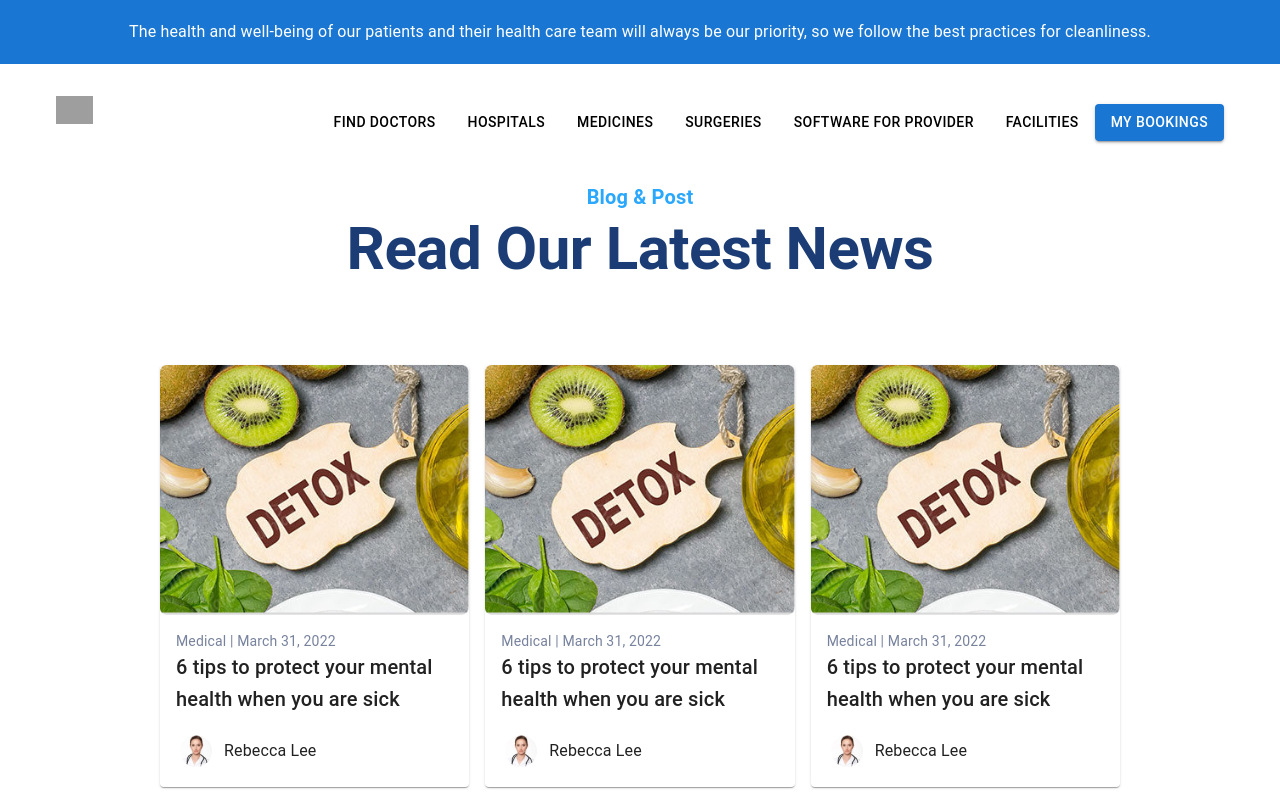
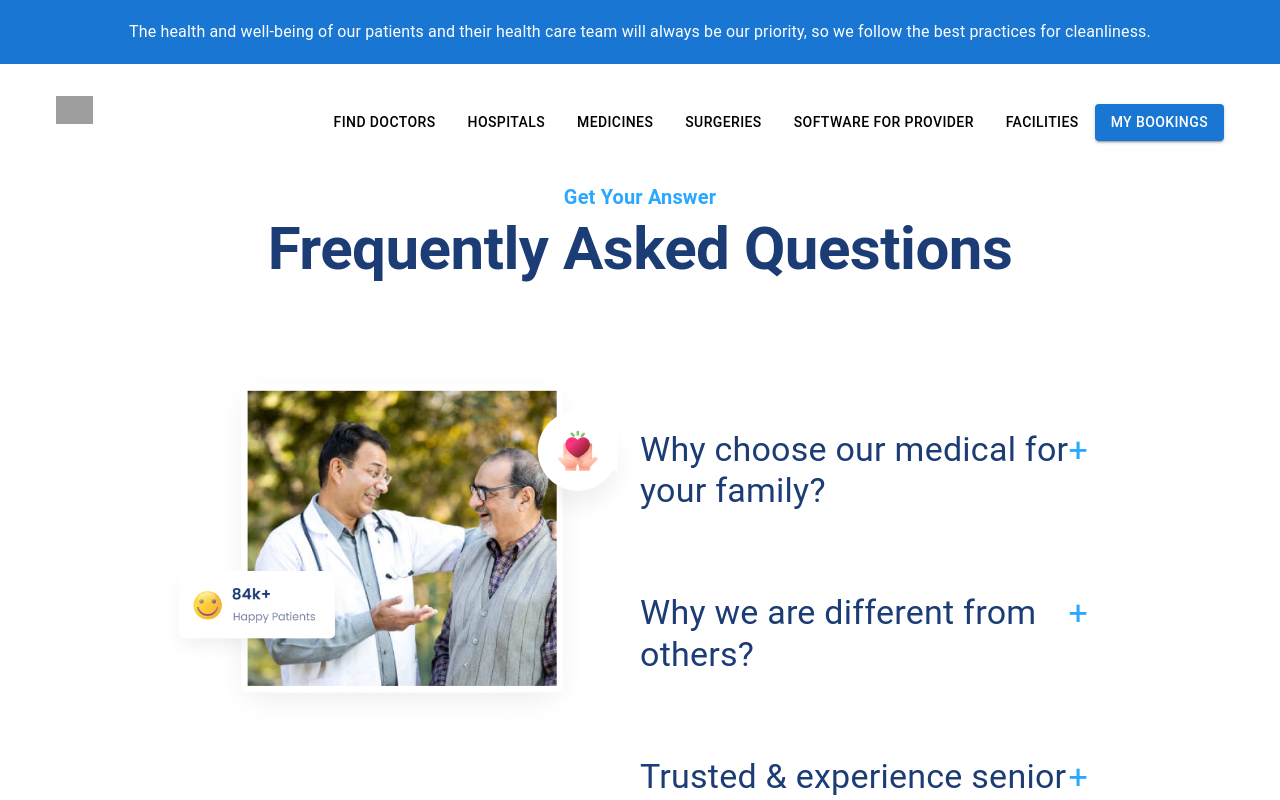
Before and after one commit to nitesh545/xMedify, a React (Create React App) app: page / in a window 1280 px wide. Shown: the top 800 px of the page. Built offline with nearby package versions, Linux system fonts and the light colour scheme; grey boxes are pictures that could not be loaded.

Commit message:
Component: FrequentlyAskedQuestions

```diff
--- a/src/App.js
+++ b/src/App.js
@@ -9,6 +9,7 @@ import FindBySpecialisation from "./Components/FindBySpecialisation";
 import Offers from "./Components/Offers";
 import MedicalSpecialist from "./Components/MedicalSpecialist";
 import BlogAndNews from "./Components/BlogAndNews";
+import FrequentlyAskedQuestions from "./Components/FrequentlyAskedQuestions";
 
 const theme = createTheme();
 
@@ -17,6 +18,7 @@ function App() {
       <ThemeProvider theme={theme}>
         <CssBaseline />
           <Navbar />
+          <FrequentlyAskedQuestions />
           <BlogAndNews />
           <MedicalSpecialist />
           <Offers />
--- /dev/null
+++ b/src/Components/FrequentlyAskedQuestions.js
@@ -0,0 +1,63 @@
+import React from 'react';
+import {
+	Box,
+	Typography,
+	Grid2,
+	Card,
+	CardActionArea,
+	CardMedia,
+	CardContent,
+	Divider,
+	Avatar,
+	Button
+} from "@mui/material";
+import img1 from "../assets/faq.png";
+import img2 from "../assets/hearthand.png";
+import {Stack} from "@mui/system";
+
+export default function FrequentlyAskedQuestions() {
+	let ques = [
+		"Why choose our medical for your family?",
+		"Why we are different from others?",
+		"Trusted & experience senior care & love",
+		"How to get appointment for emergency cases?"
+	]
+	return (
+		<Box sx={{width: '100vw', height: '100vh'}}>
+			<Box component='img' src={img2} alt="img1" sx={{
+				position: 'absolute',
+				left: '40vw',
+				top: '50vh',
+				alignItems: 'center',
+				justifyContent: 'center'
+			}}/>
+			<Typography variant="h6" fontWeight='bold' align='center' color='rgba(42, 167, 255, 1)'>Get Your
+				Answer</Typography>
+			<Typography variant="h2" fontWeight='bold' align='center' color='rgba(27, 60, 116, 1)'>Frequently Asked
+				Questions</Typography>
+			<Box sx={{paddingTop: '5rem', paddingLeft: '10rem', paddingRight: '10rem', display: 'flex'}}>
+				<Box sx={{width: '50vw', height: '100vh'}}>
+					<Box component='img' src={img1} alt="img1"
+						 sx={{alignItems: 'center', justifyContent: 'center', width: '90%'}}/>
+				</Box>
+				<Box sx={{width: '50vw', height: '100vh'}}>
+					<Stack spacing={2}>
+						{
+							ques.map((q, i) => (
+								<Box sx={{
+									width: '35vw',
+									display: 'flex',
+									justifyContent: 'space-between',
+									paddingTop: '4rem'
+								}} key={i}>
+									<Typography variant='h4' color='rgba(27, 60, 116, 1)'>{q}</Typography>
+									<Typography variant='h4' color='rgba(42, 167, 255, 1)'>+</Typography>
+								</Box>
+							))
+						}
+					</Stack>
+				</Box>
+			</Box>
+		</Box>
+	);
+}
```
Also changed, not shown: src/assets/faq.png (added), src/assets/hearthand.png (added).
